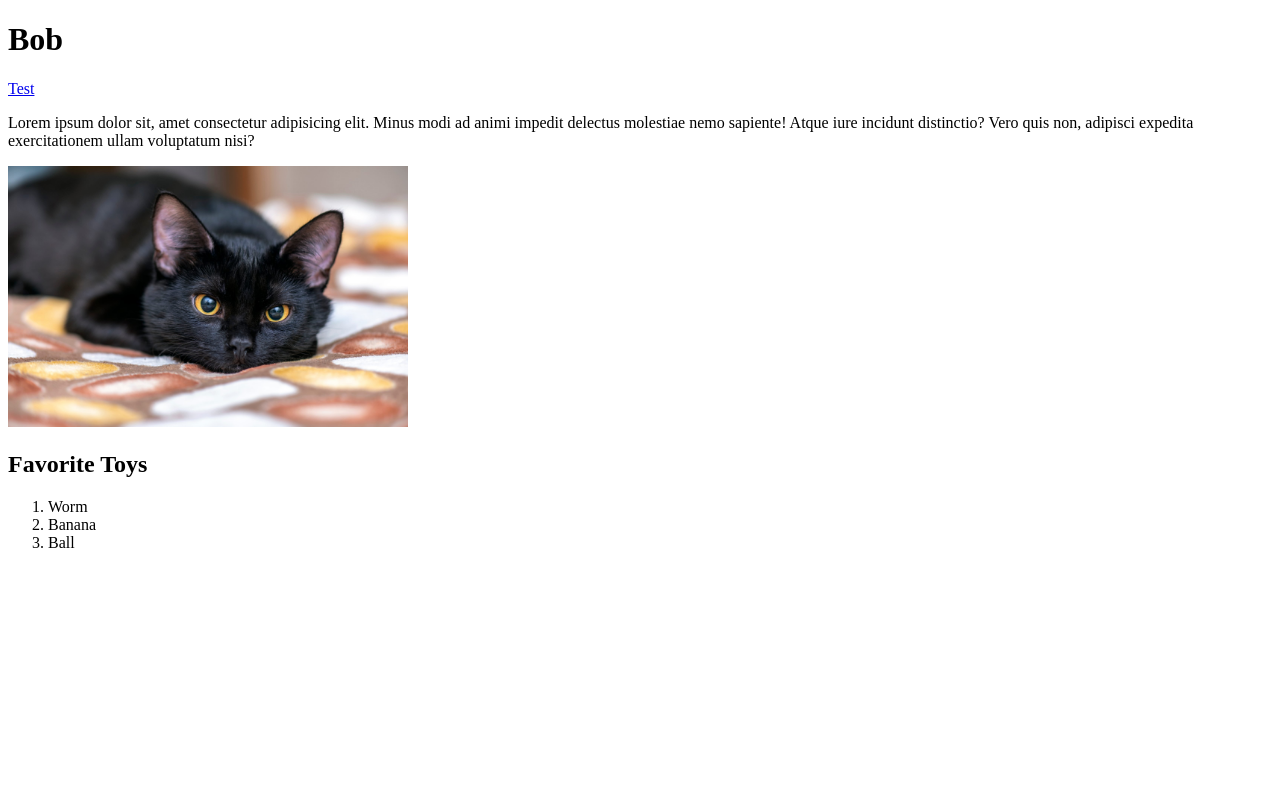
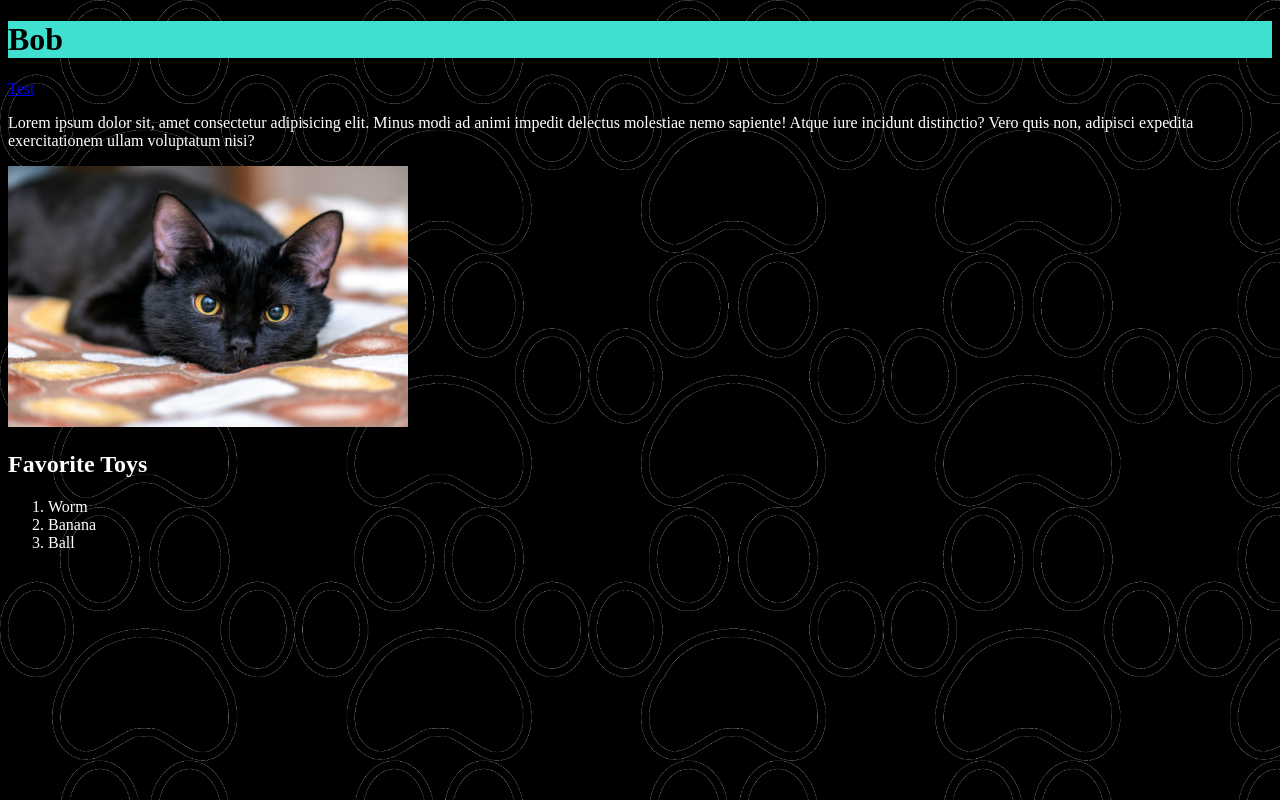
Before and after one commit to 8ctopotamus/bob-the-cat, a plain HTML site: page index.html in a window 1280 px wide. Drawn offline with Linux system fonts and the light colour scheme.

Commit message:
fix broken link to css

```diff
--- a/index.html
+++ b/index.html
@@ -5,7 +5,7 @@
   <meta http-equiv="X-UA-Compatible" content="IE=edge">
   <meta name="viewport" content="width=device-width, initial-scale=1.0">
   <title>Ivy's Bio</title>
-  <link rel="stylesheet" href=   />
+  <link rel="stylesheet" href="style.css" />
 </head>
 <body>
    <h1>Bob</h1>
--- a/style.css
+++ b/style.css
@@ -10,7 +10,7 @@ body {
   background-size: 23%;
 }
 
-/* h1 {
-  background-color:
-  color: turquoise;
-} */
+h1 {
+  background-color: turquoise;
+  color: black;
+}
```
